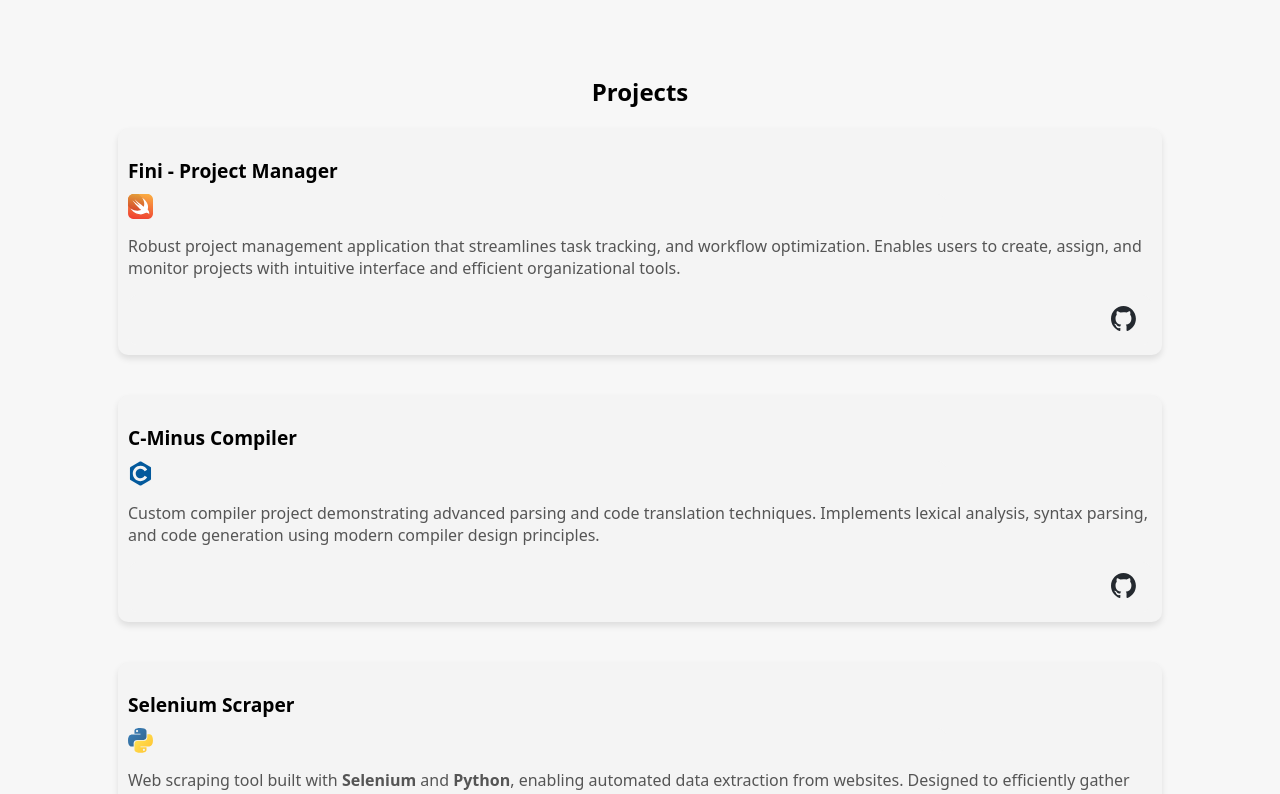
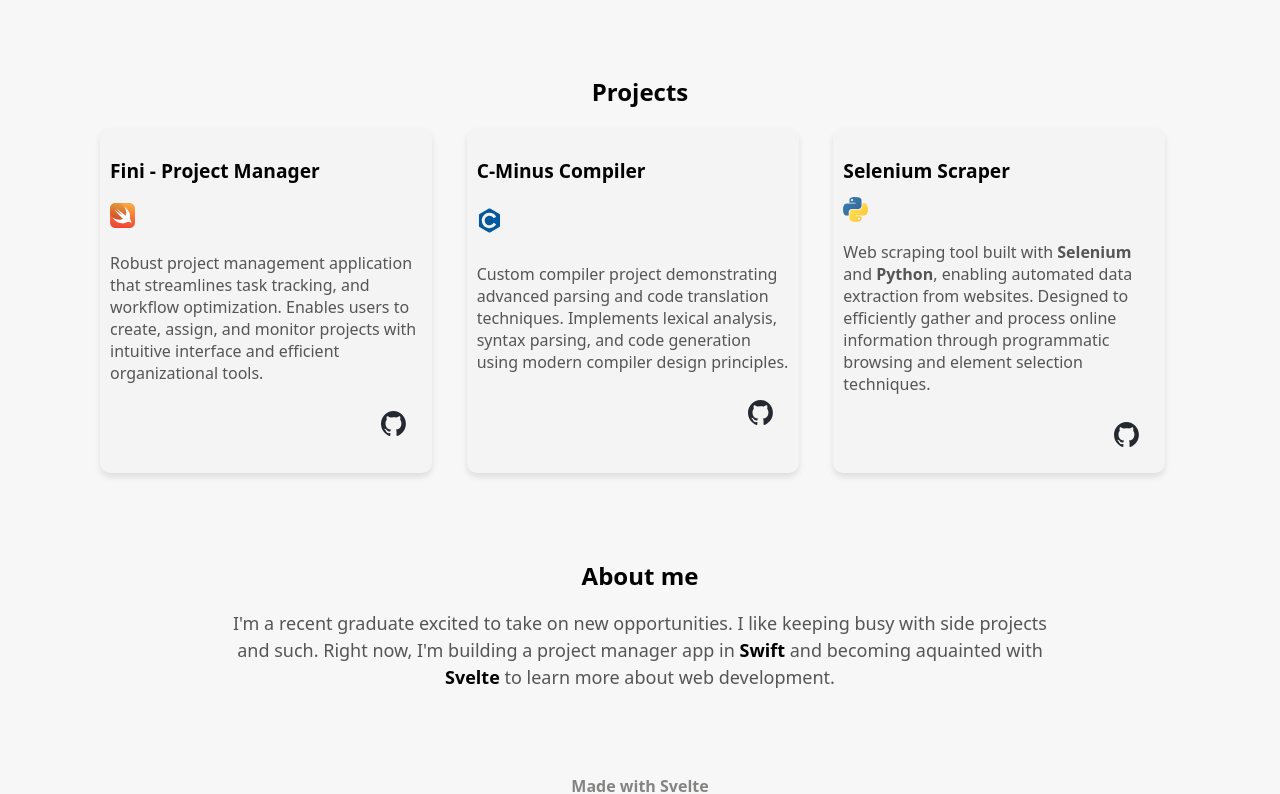
Before and after one commit to Workfish2475/workfish2475.github.io, a SvelteKit app: page / in a window 1280 px wide. Shown: the part 640-1434 px from the top of the page. Built offline with nearby package versions, Linux system fonts and the light colour scheme.

Commit message:
changed large screen layout for project items

```diff
--- a/src/routes/ProjectItem.svelte
+++ b/src/routes/ProjectItem.svelte
@@ -5,6 +5,7 @@
 </script>
 
 <h6>Projects</h6>
+<div class="main-container">
   {#each projects as project}
     <div class:dark={$darkMode}>
       <h3>{project.name}</h3>
@@ -28,6 +29,7 @@
       </div>
     </div>
   {/each}
+</div>
 
 <style>
   h6 {
@@ -57,7 +59,7 @@
     box-shadow: 0 4px 6px rgba(0, 0, 0, 0.1);
     transition: box-shadow 0.3s ease;
 
-    width: 80%;
+    width: 90%;
   }
 
   .dark {
@@ -95,7 +97,7 @@
 
     width: auto;
     display: flex;
-    justify-content: flex-end;
+
     align-items: flex-end;
   }
 
@@ -154,6 +156,40 @@
       sans-serif;
   }
 
+  .main-container {
+    background: none;
+    color: none;
+    margin: 0;
+    padding: 0;
+    border: none;
+    box-shadow: none;
+    display: flex;
+    flex-direction: column;
+    justify-content: center;
+    align-items: center;
+    gap: 20px;
+  }
+
+  .main-container:hover {
+    box-shadow: none;
+    background-color: none;
+  }
+
+
+  @media screen and (min-width: 920px) {
+    .main-container {
+      display: grid;
+      grid-template-columns: repeat(3, 1fr);
+      gap: 20px;
+      max-width: 1200px;
+      margin: 0 auto;
+    }
+
+    div {
+      height: 325px;
+    }
+  }
+
   .dark p {
     color: lightgray;
   }
```
Lines whose indentation alone changed are shown as unchanged.
